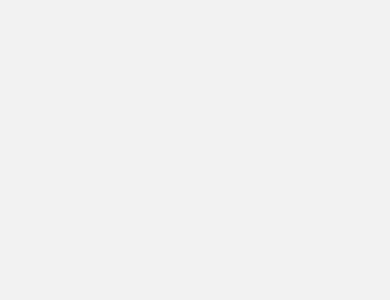
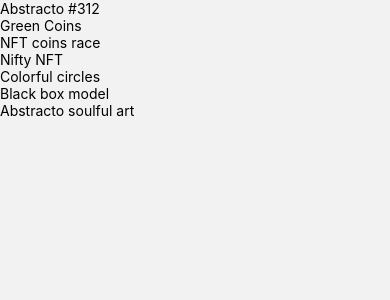
Before and after one commit to Mohau-Comfort/NFT-Marketplace-Mobile-App, a React Native app: screen /Home in a window 390 px wide. Shown: the top 300 px of the page. Built offline with nearby package versions, Linux system fonts and the light colour scheme.

Commit message:
updated dummy js

```diff
--- a/src/components/Button.component.js
+++ b/src/components/Button.component.js
@@ -1,10 +1,5 @@
 import { View, Text } from 'react-native'
 import React from 'react'
 
-export const Button = () => {
-    return (
-        <View>
-            <Text>Button</Text>
-        </View>
-    );
-};
+export const RectButton = () => { };
+export const CircleButton = () => { };
--- a/src/components/Focused-Status-Bar.component.js
+++ b/src/components/Focused-Status-Bar.component.js
@@ -1,10 +1,9 @@
-import { View, Text } from 'react-native'
 import React from 'react'
+import { StatusBar } from 'react-native';
+import { useIsFocused } from '@react-navigation/native';
 
-export const FocusedStatusBar = () => {
-    return (
-        <View>
-            <Text>FocusedStatusBar</Text>
-        </View>
-    );
+export const FocusedStatusBar = (props) => {
+    const isFocused = useIsFocused();
+
+    return isFocused ? <StatusBar animated={true} {...props} /> : null;
 };
--- a/src/screens/Home.screen.js
+++ b/src/screens/Home.screen.js
@@ -1,11 +1,19 @@
 import React, { useState } from "react";
 import { View, SafeAreaView, Text, FlatList } from "react-native";
-import { COLORS, NFTData } from "../utilities/theme";
+import { COLORS, NFTData } from "../utilities";
+import { NFTCard, HomeHeader, FocusedStatusBar } from "../components";
 
 export const Home = () => {
     return (
         <SafeAreaView style={{ flex: 1 }}>
-
+            <FocusedStatusBar background={COLORS.primary} />
+            <View style={{ flex: 1 }}>
+                <View style={{ zIndex: 0 }}>
+                    <FlatList data={NFTData}
+                        renderItem={({ item }) => <Text>{item.name}</Text>}
+                    />
+                </View>
+            </View>
         </SafeAreaView>
     );
 };
```
Also changed, not shown: src/utilities/assets.js (+17 -17 lines).
